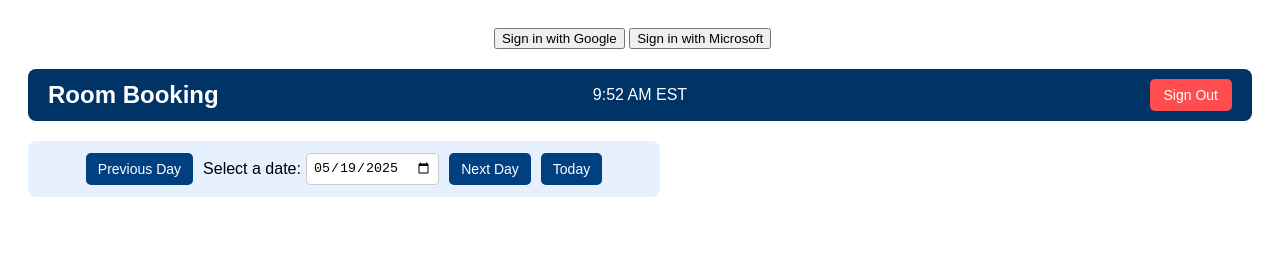
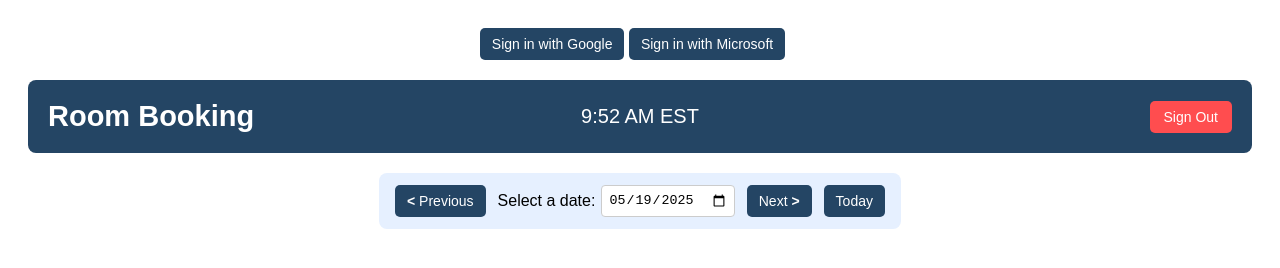
Before and after one commit to riyaghate/room-booking, a plain HTML site: page index.html in a window 1280 px wide. Drawn offline with Linux system fonts and the light colour scheme; no server answers.

Commit message:
Update index.html

```diff
--- a/index.html
+++ b/index.html
@@ -15,22 +15,22 @@
       display: flex;
       justify-content: space-between;
       align-items: center;
-      background-color: #003366;
+      background-color: #244564;
       color: white;
-      padding: 10px 20px;
+      padding: 20px 20px;
       border-radius: 8px;
       margin-bottom: 20px;
     }
 
     .header h1 {
         margin: 0;
-        font-size: 24px;
+        font-size: 29px;
     }
     #clock {
       position: absolute;
       left: 50%;
       transform: translateX(-50%);
-      font-size: 16px;
+      font-size: 20px;
     }
 
     #sign-out {
@@ -52,15 +52,15 @@
       align-items: center;
       gap: 12px;
       margin: 20px auto;
-      flex-wrap: wrap;
       background: #e6f0ff;
       padding: 12px 16px;
       border-radius: 8px;
+      width: fit-content;
       max-width: 600px;
     }
     .date-controls button {
       padding: 8px 12px;
-      background-color: #004080;
+      background-color: #244564;
       color: white;
       border: none;
       border-radius: 5px;
@@ -88,7 +88,32 @@
       margin: 20px auto;
       max-width: 90vw;
     }
-
+    #sign-in-google {
+      padding: 8px 12px;
+      background-color: #244564;
+      color: white;
+      border: none;
+      border-radius: 5px;
+      font-size: 14px;
+      cursor: pointer;
+      transition: background 0.2s;
+    }
+    #sign-in-google:hover {
+      background-color: #003060;
+    }
+    #sign-in-microsoft {
+      padding: 8px 12px;
+      background-color: #244564;
+      color: white;
+      border: none;
+      border-radius: 5px;
+      font-size: 14px;
+      cursor: pointer;
+      transition: background 0.2s;
+    }
+    #sign-in-microsoft:hover {
+      background-color: #003060;
+    }
     .room-label,
     .time-label,
     .slot {
@@ -149,6 +174,7 @@
       width: 100%;
       margin-bottom: 10px;
     }
+
   </style>
 </head>
 
@@ -165,16 +191,16 @@
     <button id="sign-out" style="display: none;">Sign Out</button>
   </div>
 
-  <div class="date-controls"
-    style="display: flex; justify-content: center; align-items: center; flex-wrap: wrap; gap: 10px; margin: 20px 0;">
-    <button onclick="changeDate(-1)">Previous Day</button>
-    <div id="custom-date-wrapper" style="cursor: pointer; display: inline-flex; align-items: center; gap: 5px;">
-      <label for="date-picker">Select a date:</label>
-      <input type="date" id="date-picker" />
-    </div>
-    <button onclick="changeDate(1)">Next Day</button>
+  <div class="date-controls">
+    <button onclick="changeDate(-1)"><strong>&lt</strong> Previous</button>
+      <div id="custom-date-wrapper">
+        <label for="date-picker">Select a date:</label>
+        <input type="date" id="date-picker" />
+      </div>
+    <button onclick="changeDate(1)">Next <strong>&gt</strong></button>
     <button onclick="goToToday()">Today</button>
   </div>
+
 
 
   <div id="app-container" style="display: none;">
```
